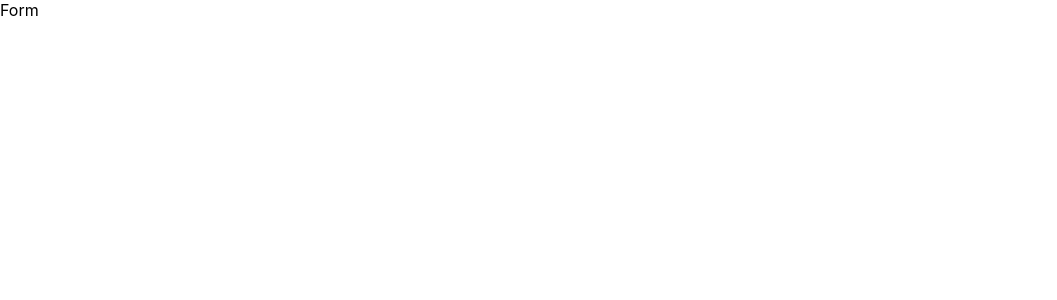
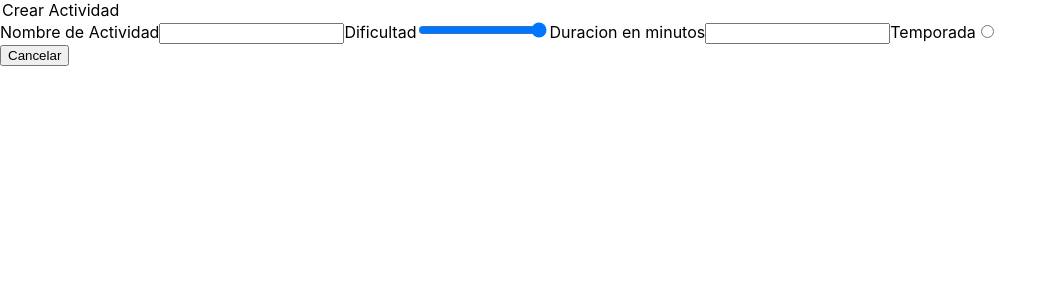
Before and after one commit to cepalomos/ProyectoIndivudualCountries, a React (Create React App) app in the folder client/: page /create in a window 1280 px wide. Shown: the top 300 px of the page, without its empty margins (0-1057 px from the left). Built offline with nearby package versions, Linux system fonts and the light colour scheme.

Commit message:
algo del formulario hecho

```diff
--- a/client/src/components/Form.js
+++ b/client/src/components/Form.js
@@ -1,7 +1,23 @@
-import React from 'react'
+import React, { useState } from 'react'
+import { Link } from 'react-router-dom'
 
 export default function Form() {
+  const [datos,setDatos] = useState("");
+
   return (
-    <div>Form</div>
+    <main className='form_contenedorPrincipal'>
+      <form className='form_formulario'>
+      <legend className='form_titulo'>Crear Actividad</legend>
+        <label htmlFor='nombre' className='form_label'>Nombre de Actividad</label>
+        <input id='nombre' className='form_text' onChange={({target:{value}})=>setDatos({...datos,nombre:value})} value={datos.nombre}/>
+        <label htmlFor='dificultad' className='form_label'>Dificultad</label>
+        <input type="range" min="0" max="5" step="1" id='dificultad' className='form_range' onChange={({target:{value}})=>setDatos({...datos,dificultad:parseInt(value)})}/>
+        <label htmlFor='duracion' className='form_label'>Duracion en minutos</label>
+        <input id='duracion' type="number" min={0} className='form_number'/>
+        <label htmlFor='duracion' className='form_label'>Temporada</label>
+        <input type="radio" />
+      </form>
+      <Link to={"/countries"}><button>Cancelar</button></Link>
+    </main>
   )
 }
```
